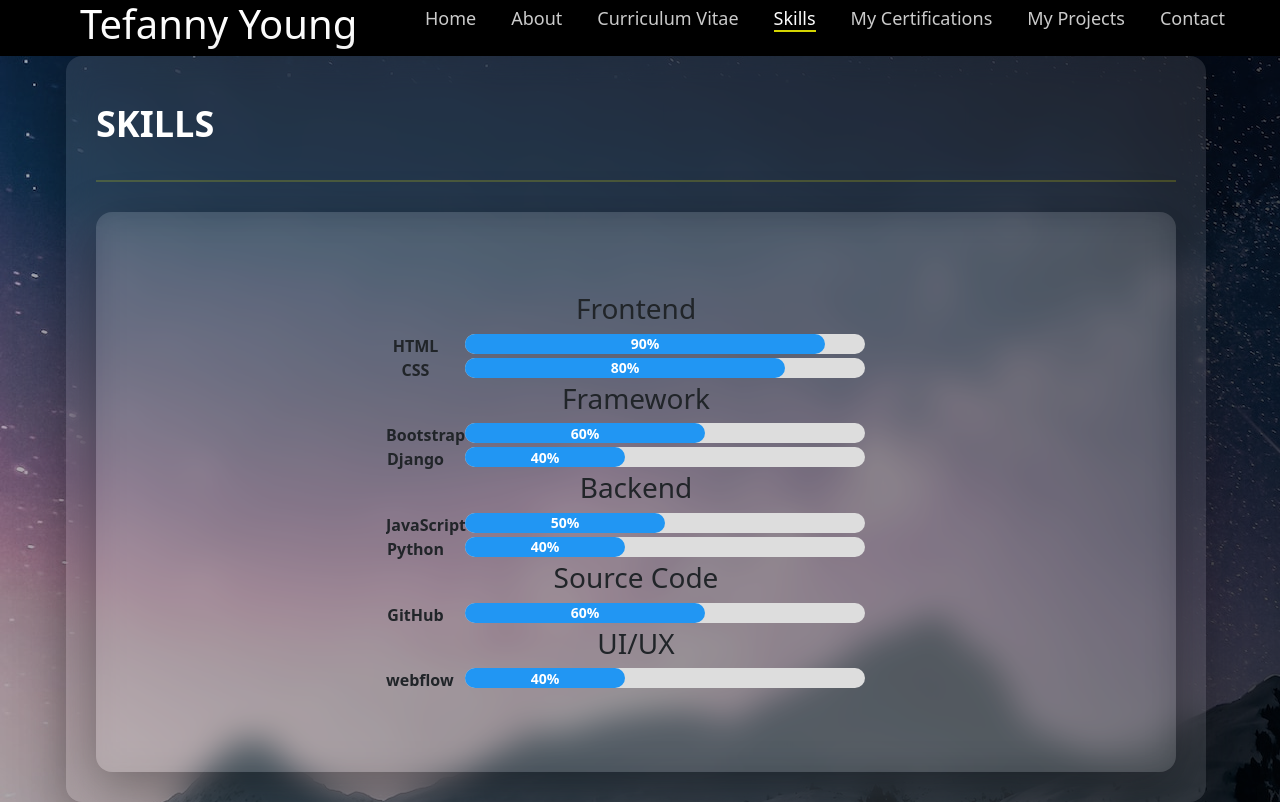
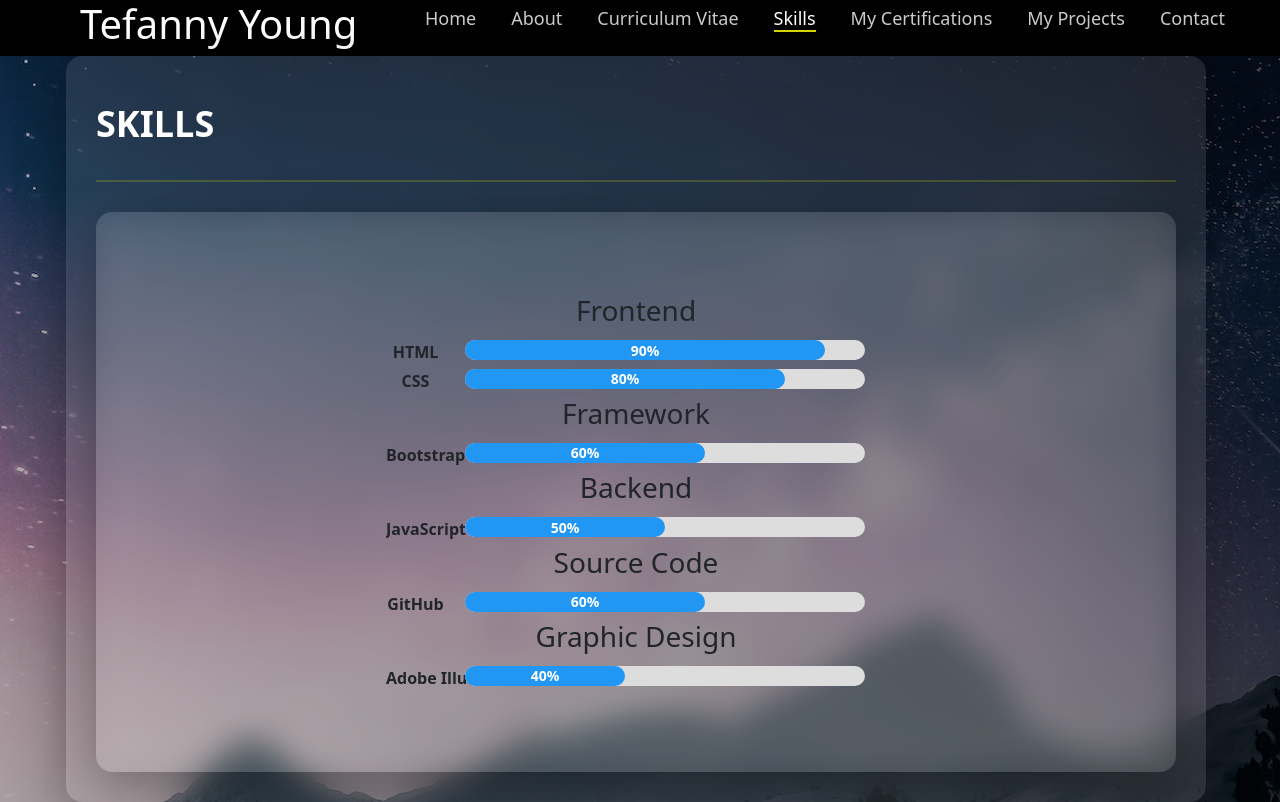
Before and after one commit to TefannYoung/My-Website-Portfolio, a website: page index.html in a window 1280 px wide. Both pictures are taken after a click on the link "Skills". Drawn offline with nearby package versions, Linux system fonts and the light colour scheme.

Commit message:
edit for intern

```diff
--- a/index.html
+++ b/index.html
@@ -97,8 +97,6 @@
                             <strong>Resides:</strong> Queenstown, New Zealand
                         </li>
                         <li style="color: white;margin-right: 70px">
-                            <i class="fas fa-chevron-right"></i>
-                            <strong>Certificate</strong> ISTQB Certified Tester Foundation Level (CTFL) <strong>Currently Studying</strong><br>
                             <i class="fas fa-chevron-right"></i>
                             <strong>Certificate</strong> Agile Project Management Foundation <strong>APMG International</strong><br>
                             <i class="fas fa-chevron-right"></i>
@@ -255,16 +253,6 @@
                             </div>
                         </div>
                     </div>
-                    <div class="skills">
-                        <div class="skill-title">
-                            Django
-                        </div>
-                        <div class="bar">
-                            <div class="bar-color" data-progress="40">
-                                <span class="percent"></span>
-                            </div>
-                        </div>
-                    </div>
                     <h3>Backend</h3>
                     <div class="skills">
                         <div class="skill-title">
@@ -272,16 +260,6 @@
                         </div>
                         <div class="bar">
                             <div class="bar-color" data-progress="50">
-                                <span class="percent"></span>
-                            </div>
-                        </div>
-                    </div>
-                    <div class="skills">
-                        <div class="skill-title">
-                            Python
-                        </div>
-                        <div class="bar">
-                            <div class="bar-color" data-progress="40">
                                 <span class="percent"></span>
                             </div>
                         </div>
@@ -297,10 +275,10 @@
                             </div>
                         </div>
                     </div>
-                    <h3>UI/UX</h3>
+                    <h3>Graphic Design</h3>
                     <div class="skills">
                         <div class="skill-title">
-                            webflow
+                            Adobe Illustrator
                         </div>
                         <div class="bar">
                             <div class="bar-color" data-progress="40">
--- a/script.js
+++ b/script.js
@@ -359,16 +359,10 @@ jQuery(document).ready(function() {
 		"width": "50%"
 	});
 	jQuery(".skills:nth-of-type(5) .bar-color").css({
-		"width": "50%"
+		"width": "60%"
 	});
 	jQuery(".skills:nth-of-type(6) .bar-color").css({
-		"width": "50%"
-	});
-	jQuery(".skills:nth-of-type(7) .bar-color").css({
-		"width": "60%"
-	});
-	jQuery(".skills:nth-of-type(8) .bar-color").css({
-		"width": "50%"
+		"width": "40%"
 	});
 
 });
```
